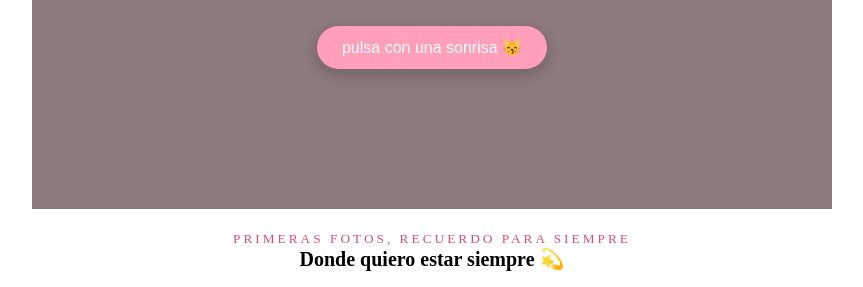
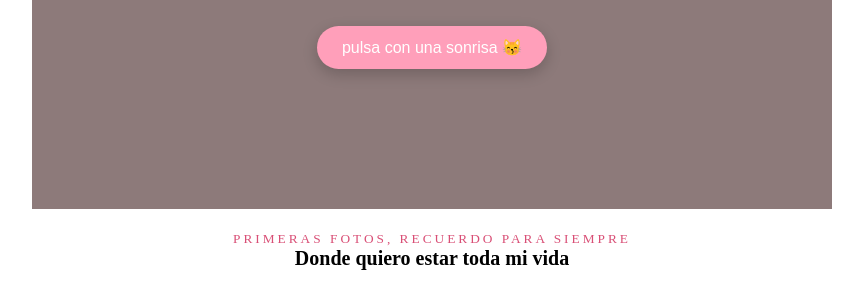
Before and after one commit to alexander03zm-ux/MENDOZA, a plain HTML site: page index.html in a window 1280 px wide. Shown: the part 496-783 px from the top of the page, without its empty margins (208-1071 px from the left). Drawn offline with Linux system fonts and the light colour scheme.

Commit message:
Update index.html

```diff
--- a/index.html
+++ b/index.html
@@ -37,7 +37,7 @@
 
     <section class="contenedor-fotos">
         <small>PRIMERAS FOTOS, RECUERDO PARA SIEMPRE</small>
-        <h3>Donde quiero estar siempre 💫</h3>
+        <h3>Donde quiero estar toda mi vida</h3>
 
         </br>
         <div class="fotos">
```
